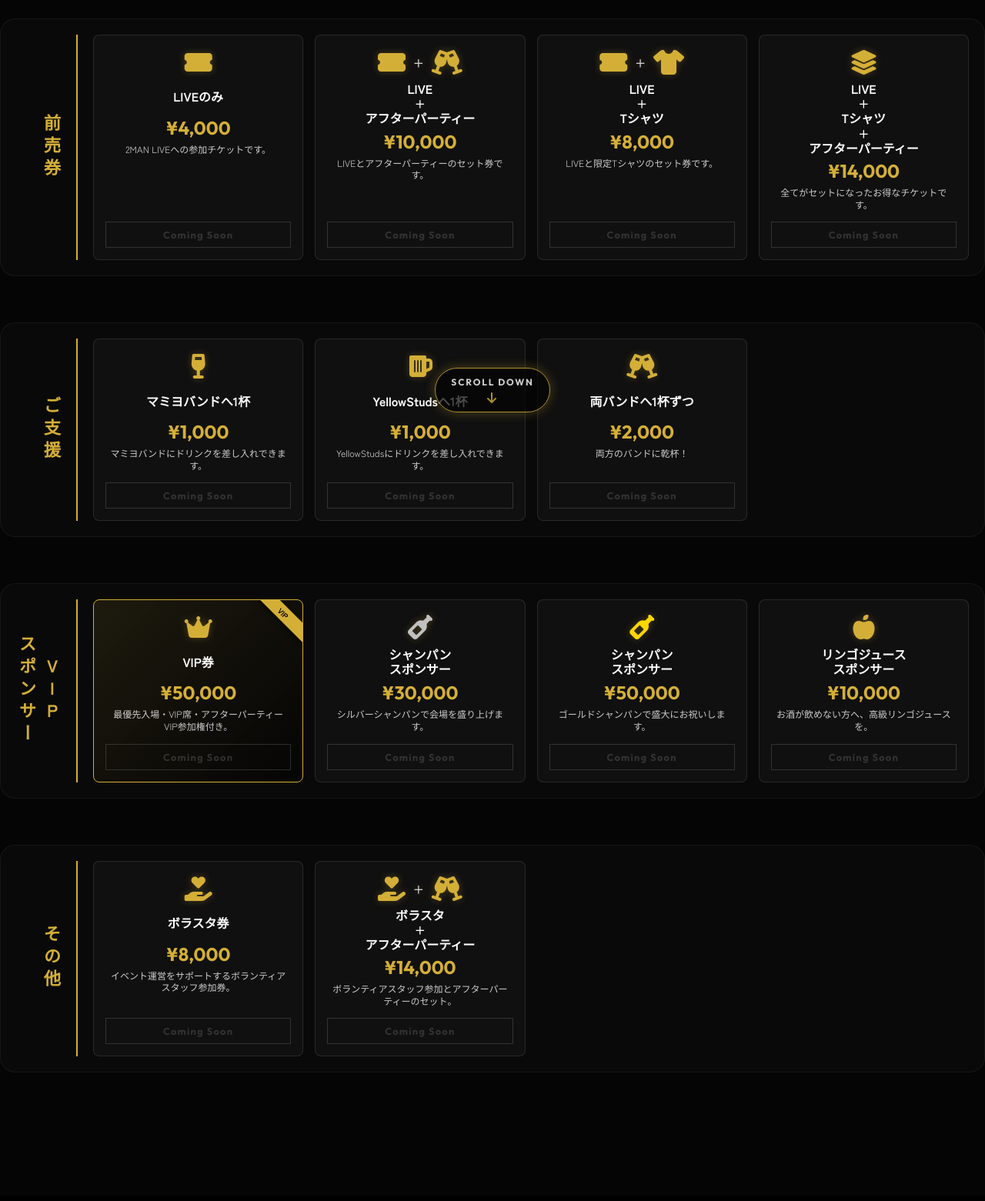
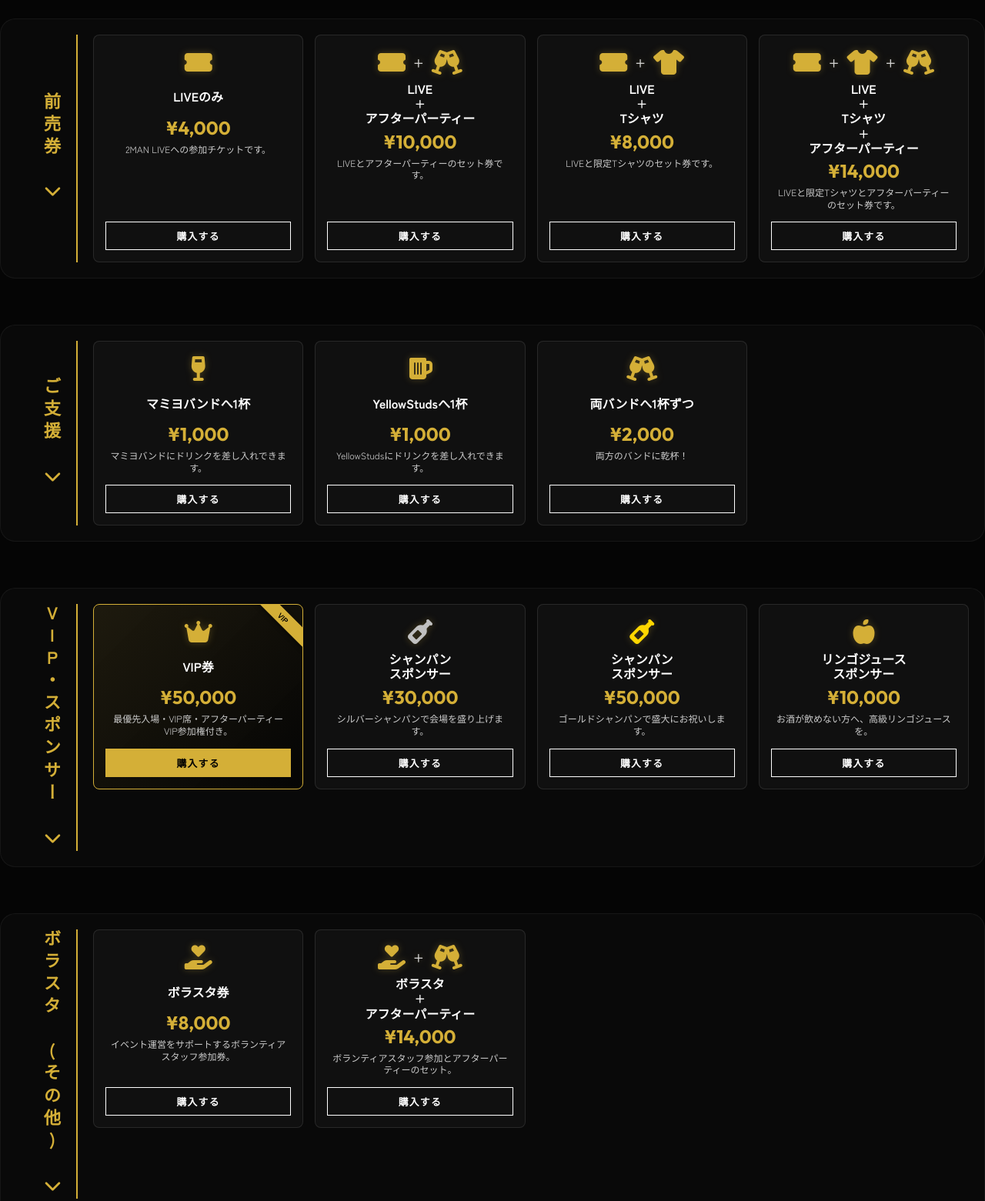
Before and after one commit to kojiki-project/20260315_2manlive, a plain HTML site: page ticket.html in a window 1280 px wide. Shown: the part 180-1741 px from the top of the page at 77% size. Drawn offline with Linux system fonts and the light colour scheme.

Commit message:
Update ticket links

```diff
--- a/ticket.html
+++ b/ticket.html
@@ -32,8 +32,9 @@
         <!-- 前売券 Category -->
         <section class="ticket-category-section" id="category-advance">
             <div class="category-header">
-                <h2>前売券</h2>
+                <h2>前売券 <i class="fas fa-chevron-down accordion-icon"></i></h2>
             </div>
+            <div class="accordion-content">
                 <div class="ticket-grid">
                     <!-- LIVE only -->
                     <div class="ticket-card">
@@ -41,7 +42,7 @@
                         <h3 class="ticket-name">LIVEのみ</h3>
                         <div class="ticket-price">¥4,000</div>
                         <p class="ticket-desc">2MAN LIVEへの参加チケットです。</p>
-                    <button class="ticket-buy-btn disabled">Coming Soon</button>
+                        <a href="https://buy.stripe.com/4gM14n20e3wH4rr5IG5sA0e" class="ticket-buy-btn">購入する</a>
                     </div>
 
                     <!-- LIVE + After Party -->
@@ -54,7 +55,7 @@
                         <h3 class="ticket-name">LIVE<br>+<br>アフターパーティー</h3>
                         <div class="ticket-price">¥10,000</div>
                         <p class="ticket-desc">LIVEとアフターパーティーのセット券です。</p>
-                    <button class="ticket-buy-btn disabled">Coming Soon</button>
+                        <a href="https://buy.stripe.com/8x214n9sG5EP8HH3Ay5sA0q" class="ticket-buy-btn">購入する</a>
                     </div>
 
                     <!-- LIVE + T-shirt -->
@@ -67,18 +68,23 @@
                         <h3 class="ticket-name">LIVE<br>+<br>Tシャツ</h3>
                         <div class="ticket-price">¥8,000</div>
                         <p class="ticket-desc">LIVEと限定Tシャツのセット券です。</p>
-                    <button class="ticket-buy-btn disabled">Coming Soon</button>
+                        <a href="https://buy.stripe.com/8x28wP9sG2sDcXX1sq5sA0b" class="ticket-buy-btn">購入する</a>
                     </div>
 
                     <!-- LIVE + T-shirt + After Party -->
                     <div class="ticket-card">
                         <div class="ticket-icon">
-                        <i class="fas fa-layer-group"></i>
+                            <i class="fas fa-ticket-alt"></i>
+                            <span class="plus">+</span>
+                            <i class="fas fa-tshirt"></i>
+                            <span class="plus">+</span>
+                            <i class="fas fa-glass-cheers"></i>
                         </div>
                         <h3 class="ticket-name">LIVE<br>+<br>Tシャツ<br>+<br>アフターパーティー</h3>
                         <div class="ticket-price">¥14,000</div>
-                    <p class="ticket-desc">全てがセットになったお得なチケットです。</p>
-                    <button class="ticket-buy-btn disabled">Coming Soon</button>
+                        <p class="ticket-desc">LIVEと限定Tシャツとアフターパーティーのセット券です。</p>
+                        <a href="https://buy.stripe.com/5kQ00jbAOc3d3nn6MK5sA0p" class="ticket-buy-btn">購入する</a>
+                    </div>
                 </div>
             </div>
         </section>
@@ -86,8 +92,9 @@
         <!-- ご支援 Category -->
         <section class="ticket-category-section" id="category-support">
             <div class="category-header">
-                <h2>ご支援</h2>
+                <h2>ご支援 <i class="fas fa-chevron-down accordion-icon"></i></h2>
             </div>
+            <div class="accordion-content">
                 <div class="ticket-grid">
                     <!-- Mamiyo Drink -->
                     <div class="ticket-card">
@@ -95,7 +102,7 @@
                         <h3 class="ticket-name">マミヨバンドへ1杯</h3>
                         <div class="ticket-price">¥1,000</div>
                         <p class="ticket-desc">マミヨバンドにドリンクを差し入れできます。</p>
-                    <button class="ticket-buy-btn disabled">Coming Soon</button>
+                        <a href="https://buy.stripe.com/3cI3cv34i4AL6zzc745sA0c" class="ticket-buy-btn">購入する</a>
                     </div>
 
                     <!-- YellowStuds Drink -->
@@ -104,7 +111,7 @@
                         <h3 class="ticket-name">YellowStudsへ1杯</h3>
                         <div class="ticket-price">¥1,000</div>
                         <p class="ticket-desc">YellowStudsにドリンクを差し入れできます。</p>
-                    <button class="ticket-buy-btn disabled">Coming Soon</button>
+                        <a href="https://buy.stripe.com/5kQdR9gV8gjte216MK5sA0f" class="ticket-buy-btn">購入する</a>
                     </div>
 
                     <!-- Both Bands Drink -->
@@ -113,7 +120,8 @@
                         <h3 class="ticket-name">両バンドへ1杯ずつ</h3>
                         <div class="ticket-price">¥2,000</div>
                         <p class="ticket-desc">両方のバンドに乾杯！</p>
-                    <button class="ticket-buy-btn disabled">Coming Soon</button>
+                        <a href="https://buy.stripe.com/28E4gzawK5EPaPPb305sA0o" class="ticket-buy-btn">購入する</a>
+                    </div>
                 </div>
             </div>
         </section>
@@ -121,8 +129,9 @@
         <!-- VIP、スポンサー Category -->
         <section class="ticket-category-section" id="category-vip">
             <div class="category-header">
-                <h2>VIP<br>スポンサー</h2>
+                <h2>VIP・スポンサー <i class="fas fa-chevron-down accordion-icon"></i></h2>
             </div>
+            <div class="accordion-content">
                 <div class="ticket-grid">
                     <!-- VIP Ticket -->
                     <div class="ticket-card vip-card">
@@ -130,7 +139,8 @@
                         <h3 class="ticket-name">VIP券</h3>
                         <div class="ticket-price">¥50,000</div>
                         <p class="ticket-desc">最優先入場・VIP席・アフターパーティーVIP参加権付き。</p>
-                    <button class="ticket-buy-btn main-btn disabled">Coming Soon</button>
+                        <a href="https://buy.stripe.com/28EcN50Wa3wH6zz8US5sA0m"
+                            class="ticket-buy-btn main-btn">購入する</a>
                     </div>
 
                     <!-- Champagne Sponsor 30k -->
@@ -139,7 +149,7 @@
                         <h3 class="ticket-name">シャンパン<br>スポンサー</h3>
                         <div class="ticket-price">¥30,000</div>
                         <p class="ticket-desc">シルバーシャンパンで会場を盛り上げます。</p>
-                    <button class="ticket-buy-btn disabled">Coming Soon</button>
+                        <a href="https://buy.stripe.com/aFa14n7ky1oz0bbgnk5sA0n" class="ticket-buy-btn">購入する</a>
                     </div>
 
                     <!-- Champagne Sponsor 50k -->
@@ -148,7 +158,7 @@
                         <h3 class="ticket-name">シャンパン<br>スポンサー</h3>
                         <div class="ticket-price">¥50,000</div>
                         <p class="ticket-desc">ゴールドシャンパンで盛大にお祝いします。</p>
-                    <button class="ticket-buy-btn disabled">Coming Soon</button>
+                        <a href="https://buy.stripe.com/7sY7sLcES8R18HH0om5sA0k" class="ticket-buy-btn">購入する</a>
                     </div>
 
                     <!-- Apple Juice Sponsor -->
@@ -157,7 +167,8 @@
                         <h3 class="ticket-name">リンゴジュース<br>スポンサー</h3>
                         <div class="ticket-price">¥10,000</div>
                         <p class="ticket-desc">お酒が飲めない方へ、高級リンゴジュースを。</p>
-                    <button class="ticket-buy-btn disabled">Coming Soon</button>
+                        <a href="https://buy.stripe.com/dRmdR9bAO6ITbTT4EC5sA0j" class="ticket-buy-btn">購入する</a>
+                    </div>
                 </div>
             </div>
         </section>
@@ -165,8 +176,9 @@
         <!-- その他 Category -->
         <section class="ticket-category-section" id="category-others">
             <div class="category-header">
-                <h2>その他</h2>
+                <h2>ボラスタ (その他) <i class="fas fa-chevron-down accordion-icon"></i></h2>
             </div>
+            <div class="accordion-content">
                 <div class="ticket-grid">
                     <!-- Volunteer Staff -->
                     <div class="ticket-card">
@@ -174,7 +186,7 @@
                         <h3 class="ticket-name">ボラスタ券</h3>
                         <div class="ticket-price">¥8,000</div>
                         <p class="ticket-desc">イベント運営をサポートするボランティアスタッフ参加券。</p>
-                    <button class="ticket-buy-btn disabled">Coming Soon</button>
+                        <a href="https://buy.stripe.com/9B6bJ15cqc3dcXXc745sA08" class="ticket-buy-btn">購入する</a>
                     </div>
 
                     <!-- Volunteer Staff + After Party -->
@@ -187,7 +199,8 @@
                         <h3 class="ticket-name">ボラスタ<br>+<br>アフターパーティー</h3>
                         <div class="ticket-price">¥14,000</div>
                         <p class="ticket-desc">ボランティアスタッフ参加とアフターパーティーのセット。</p>
-                    <button class="ticket-buy-btn disabled">Coming Soon</button>
+                        <a href="https://buy.stripe.com/4gM9AT0WaaZ92jjc745sA0i" class="ticket-buy-btn">購入する</a>
+                    </div>
                 </div>
             </div>
         </section>
@@ -200,11 +213,42 @@
         </div>
         <p>&copy; 古事記project株式会社</p>
     </footer>
-    <div class="scroll-down-container">
-        <div class="scroll-down">
-            SCROLL DOWN <i class="fas fa-arrow-down"></i>
-        </div>
-    </div>
+
 </body>
 
 </html>
+<script>
+    document.addEventListener('DOMContentLoaded', () => {
+        const headers = document.querySelectorAll('.category-header');
+
+        // Open the first category by default if desired, otherwise all closed.
+        // Uncomment next line to open first:
+        // toggleAccordion(headers[0]);
+
+        headers.forEach(header => {
+            header.addEventListener('click', () => {
+                toggleAccordion(header);
+            });
+        });
+
+        function toggleAccordion(header) {
+            const content = header.nextElementSibling;
+            const icon = header.querySelector('.accordion-icon');
+
+            // Toggle active class
+            header.classList.toggle('active');
+
+            if (header.classList.contains('active')) {
+                // Open
+                content.style.maxHeight = content.scrollHeight + "px";
+                content.style.opacity = "1";
+                content.style.marginTop = "20px";
+            } else {
+                // Close
+                content.style.maxHeight = "0";
+                content.style.opacity = "0";
+                content.style.marginTop = "0";
+            }
+        }
+    });
+</script>
```
Lines whose indentation alone changed are shown as unchanged.
